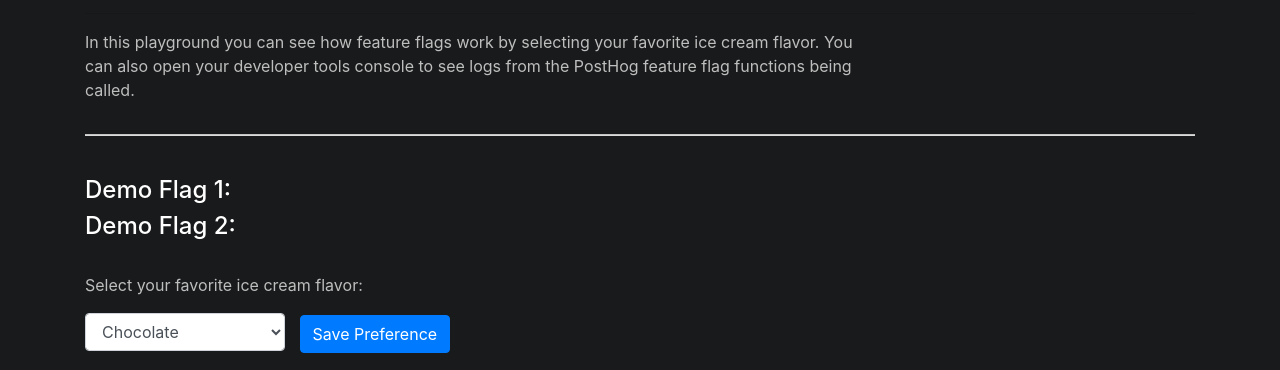
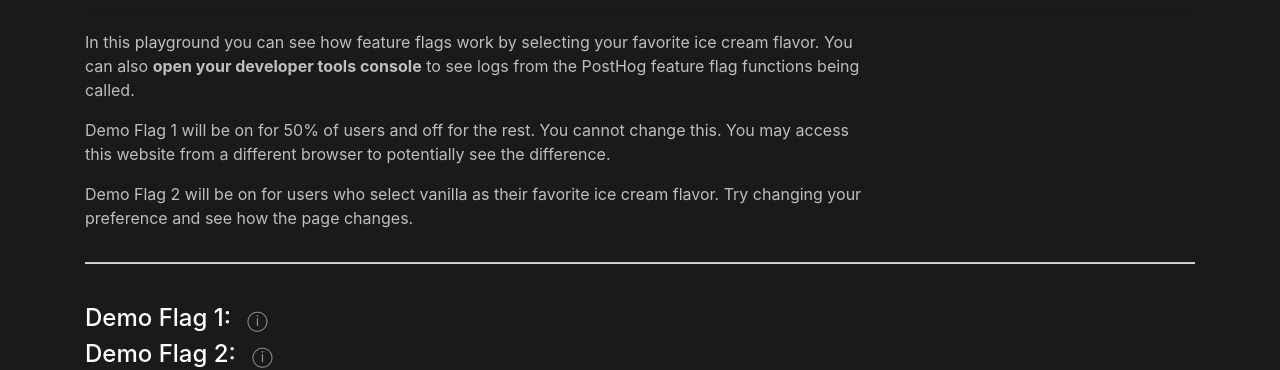
Before and after one commit to isabella232/posthog-playground, a website: page feature-flags.html in a window 1280 px wide. Shown: the part 443-813 px from the top of the page. Drawn offline with Linux system fonts and the light colour scheme.

Commit message:
made feature flags playground more clear

```diff
--- a/css/feature-flags.css
+++ b/css/feature-flags.css
@@ -33,6 +33,17 @@ code {
     font-size: 14px !important;
 }
 
+.tooltip-info {
+  font-size: 20px !important;
+  color: #8f8f8f !important;
+  margin-left: 10px !important;
+  padding-bottom: 5px !important;
+}
+
+.tooltip-inner {
+  max-width: 350px;
+}
+
 @keyframes lds-dual-ring {
   0% {
     transform: rotate(0deg);
--- a/feature-flags.html
+++ b/feature-flags.html
@@ -77,8 +77,16 @@
         <hr>
         <p class="about-paragraph">
           In this playground you can see how feature flags work by selecting your favorite ice cream flavor. You can
-          also open your developer
-          tools console to see logs from the PostHog feature flag functions being called.
+          also <b>open your developer
+          tools console</b> to see logs from the PostHog feature flag functions being called.
+        </p>
+        <p class="about-paragraph">
+          Demo Flag 1 will be on for 50% of users and off for the rest. You cannot change this. You may access this website from a different
+          browser to potentially see the difference.
+        </p>
+        <p class="about-paragraph">
+          Demo Flag 2 will be on for users who select vanilla as their favorite ice cream flavor. Try changing your preference and see how
+          the page changes.
         </p>
 <!--         <a class="btn btn-primary btn-lg" target="_blank" href="https://posthog.com/docs/tutorials/feature-flags">Access
           Feature Flags Tutorial &raquo;</a> -->
@@ -91,8 +99,14 @@
 
     <div class="row">
       <div class="col-md-12 mb-4">
-        <h4>Demo Flag 1: <span id="result-flag-1"></span></h4>
-        <h4>Demo Flag 2: <span id="result-flag-2"></span></h4>
+        <h4>Demo Flag 1:
+          <span id="result-flag-1"></span>
+          <span class="tooltip-info" data-toggle="tooltip" data-placement="right" title="Demo Flag 1: On for 50% of users. Determines the color of the 'Save Preference' button.">ⓘ</span>
+        </h4>
+        <h4>Demo Flag 2:
+          <span id="result-flag-2"></span>
+          <span class="tooltip-info" data-toggle="tooltip" data-placement="right" title="Demo Flag 2: On for users with their favorite ice cream preference set to vanilla. Determines the color of the ice cream selector element.">ⓘ</span>
+        </h4>
         <br />
         <p>Select your favorite ice cream flavor:</p>
 
@@ -166,6 +180,7 @@
   <script src="vendor/jquery/jquery.min.js"></script>
   <script src="vendor/bootstrap/js/bootstrap.bundle.min.js"></script>
   <script src="scripts/feature-flags.js"></script>
+  <script src="scripts/tooltips.js"></script>
 
 </body>
 
--- a/scripts/feature-flags.js
+++ b/scripts/feature-flags.js
@@ -26,7 +26,13 @@ const updateFeatureFlagsDisplay = (timeout) => {
 
         resultElementFlag1['style']['color'] = isFeature1Enabled ? 'green' : 'red'
         resultElementFlag2['style']['color'] = isFeature2Enabled ? 'green' : 'red'
+
+        // If Demo Flag 1 is enabled, set the button color to green, else blue
         savePreferenceElement['className'] = 'btn btn-md ' + (isFeature1Enabled ? 'btn-success' : 'btn-primary')
+
+        // If Demo Flag 2 is enabled, set the input bg color to light blue, else white
+        iceCreamSelectorElement['style']['background-color'] = isFeature2Enabled ? '#92ffeb' : 'white'
+
         console.log('[POSTHOG] Updated display')
     }, timeout)
 }
--- /dev/null
+++ b/scripts/tooltips.js
@@ -0,0 +1,4 @@
+// Enable all tooltips
+$(function () {
+    $('[data-toggle="tooltip"]').tooltip()
+})
```
